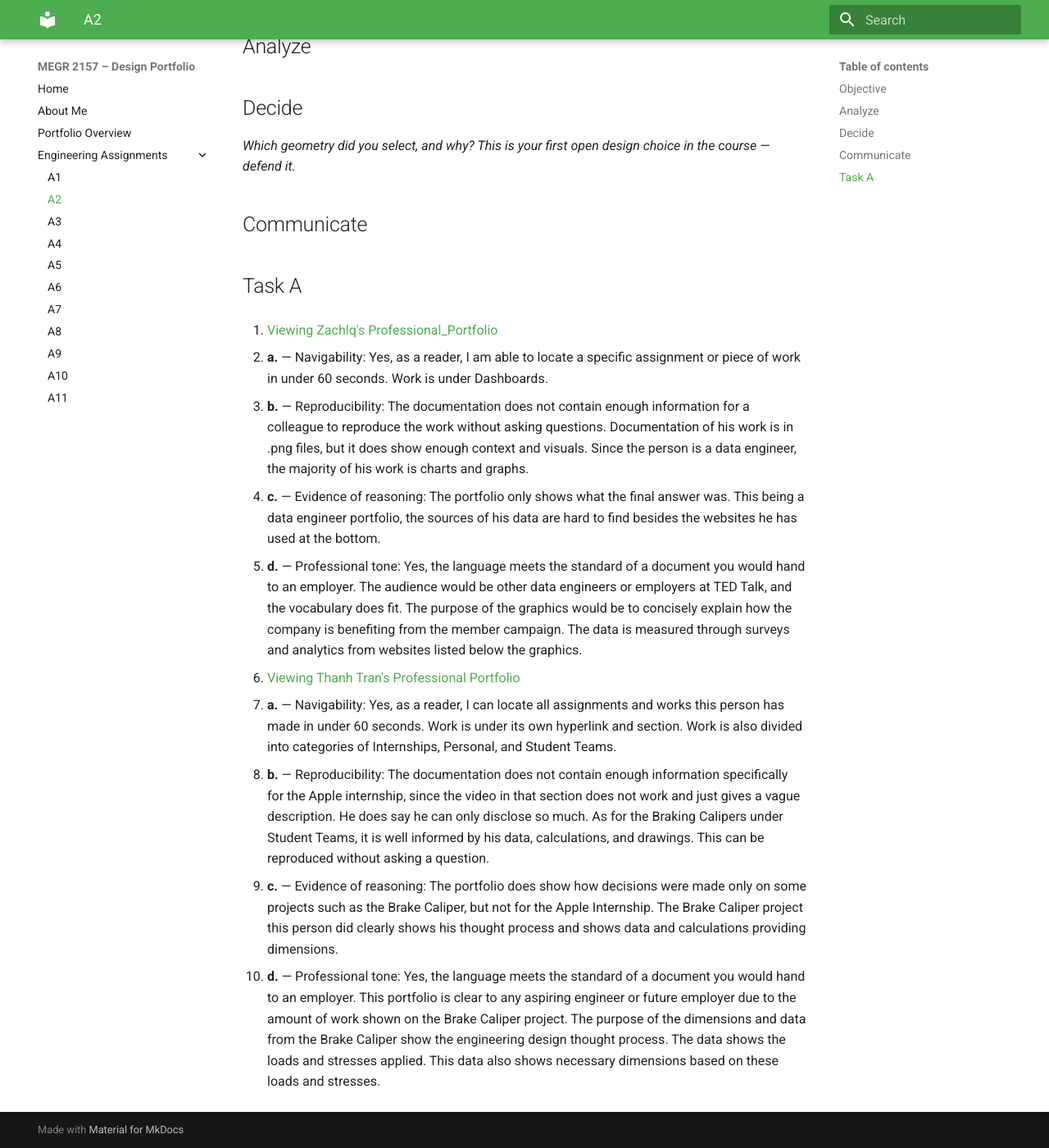
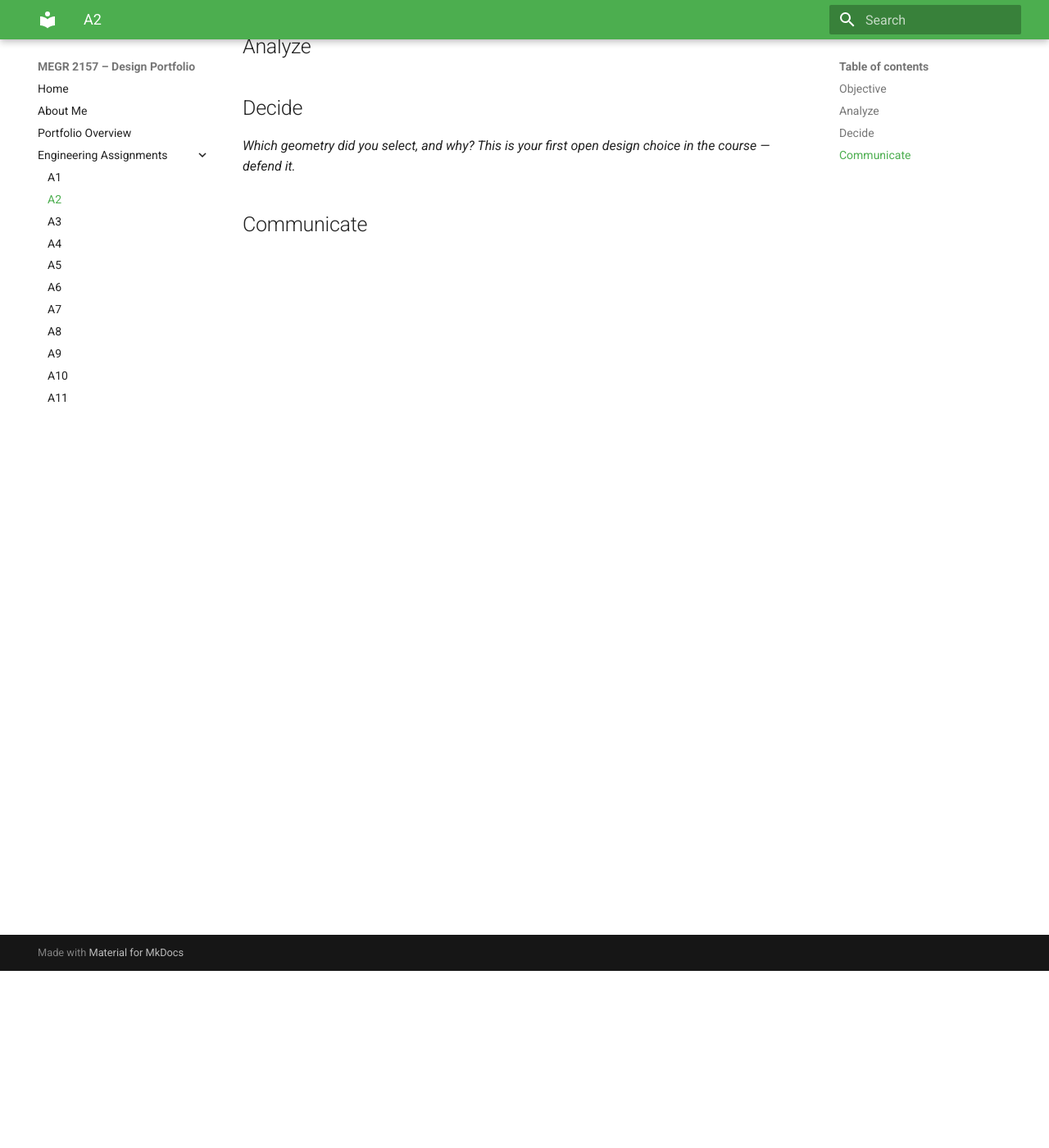
Before and after one commit to smateus0/megr2157-portfolio, an MkDocs documentation site: the page built from docs/assignments/A02/index.md, in a window 1280 px wide and 1400 px high, scrolled down 216 px. Shown: the whole window at 82% size. Built offline with MkDocs 1.6.1 and Material for MkDocs 9.7.7, drawn with Linux system fonts in a browser that asks for light colours.

Commit message:
Update index.md

```diff
--- a/docs/assignments/A02/index.md
+++ b/docs/assignments/A02/index.md
@@ -10,18 +10,3 @@
 _Which geometry did you select, and why? This is your first open design choice in the course — defend it._
 
 ## Communicate
-## Task A
-
-1. [Viewing Zachlq's Professional_Portfolio](https://github.com/Zachlq/Professional_Portfolio/tree/main)
-
-   - **a.** — Navigability: Yes, as a reader, I am able to locate a specific assignment or piece of work in under 60 seconds. Work is under Dashboards.
-   - **b.** — Reproducibility: The documentation does not contain enough information for a colleague to reproduce the work without asking questions. Documentation of his work is in .png files, but it does show enough context and visuals. Since the person is a data engineer, the majority of his work is charts and graphs.
-   - **c.** — Evidence of reasoning: The portfolio only shows what the final answer was. This being a data engineer portfolio, the sources of his data are hard to find besides the websites he has used at the bottom.
-   - **d.** — Professional tone: Yes, the language meets the standard of a document you would hand to an employer. The audience would be other data engineers or employers at TED Talk, and the vocabulary does fit. The purpose of the graphics would be to concisely explain how the company is benefiting from the member campaign. The data is measured through surveys and analytics from websites listed below the graphics.
-
-2. [Viewing Thanh Tran's Professional Portfolio](https://thanhvtran.com/)
-
-   - **a.** — Navigability: Yes, as a reader, I can locate all assignments and works this person has made in under 60 seconds. Work is under its own hyperlink and section. Work is also divided into categories of Internships, Personal, and Student Teams.
-   - **b.** — Reproducibility: The documentation does not contain enough information specifically for the Apple internship, since the video in that section does not work and just gives a vague description. He does say he can only disclose so much. As for the Braking Calipers under Student Teams, it is well informed by his data, calculations, and drawings. This can be reproduced without asking a question.
-   - **c.** — Evidence of reasoning: The portfolio does show how decisions were made only on some projects such as the Brake Caliper, but not for the Apple Internship. The Brake Caliper project this person did clearly shows his thought process and shows data and calculations providing dimensions.
-   - **d.** — Professional tone: Yes, the language meets the standard of a document you would hand to an employer. This portfolio is clear to any aspiring engineer or future employer due to the amount of work shown on the Brake Caliper project. The purpose of the dimensions and data from the Brake Caliper show the engineering design thought process. The data shows the loads and stresses applied. This data also shows necessary dimensions based on these loads and stresses.
```
